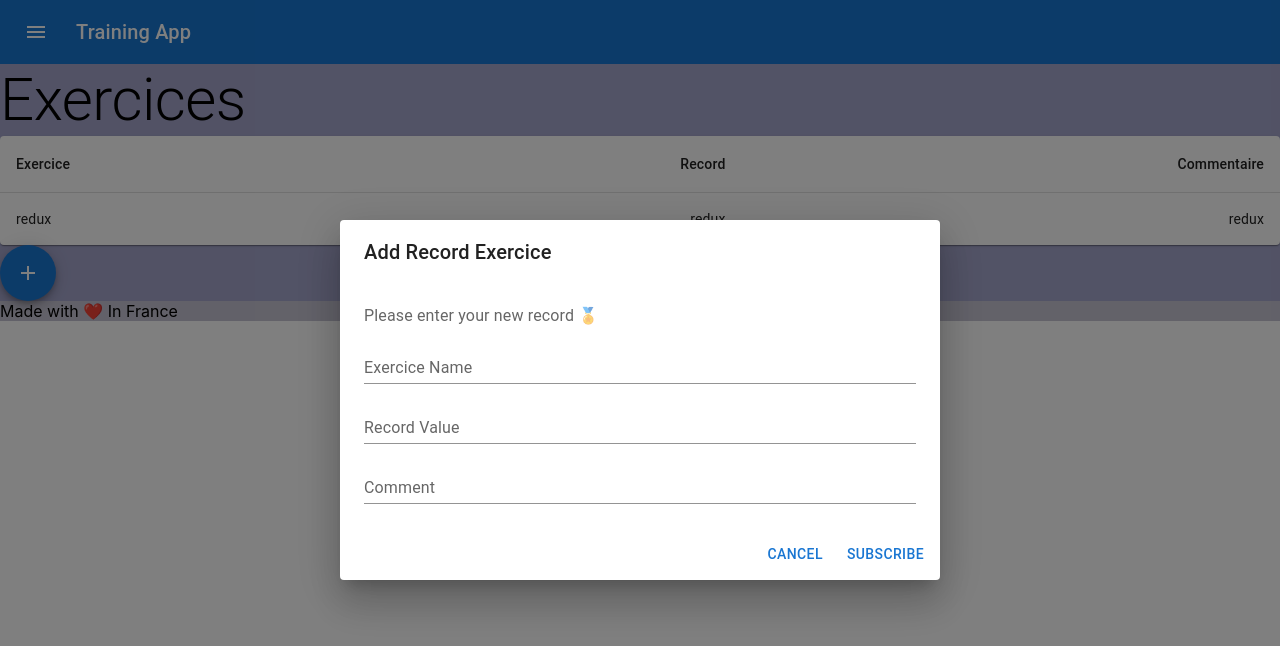
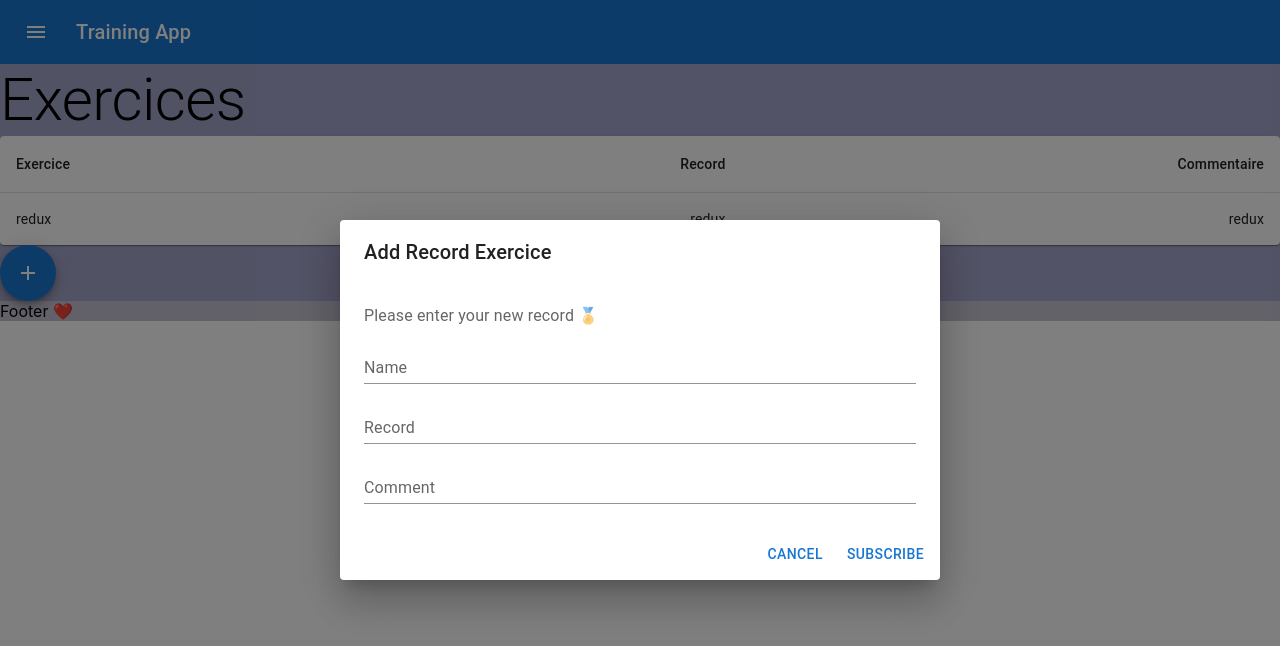
Before and after one commit to LucasVivas/training-app, a React (Create React App) app: page / in a window 1280 px wide. Both pictures are taken after a click on the button 28 px from the left and 273 px from the top of the page. Shown: the top 646 px of the page. Built offline with nearby package versions, Linux system fonts and the light colour scheme.

Commit message:
finish form

```diff
--- a/src/components/base/AddExerciceForm/AddExerciceForm.jsx
+++ b/src/components/base/AddExerciceForm/AddExerciceForm.jsx
@@ -1,13 +1,13 @@
 import React from 'react';
 import Proptypes from 'prop-types';
 import Button from '@mui/material/Button';
-import TextField from '@mui/material/TextField';
 import Dialog from '@mui/material/Dialog';
 import DialogActions from '@mui/material/DialogActions';
 import DialogContent from '@mui/material/DialogContent';
 import DialogContentText from '@mui/material/DialogContentText';
 import DialogTitle from '@mui/material/DialogTitle';
 import { useForm } from 'react-hook-form';
+import InputTextField from './InputTextField';
 
 /* eslint-disable react/jsx-props-no-spreading */
 function AddExerciceForm({ open, handleClose, onClose }) {
@@ -22,11 +22,11 @@ function AddExerciceForm({ open, handleClose, onClose }) {
     record: 'added',
     comment: 'added'
   };
-
   return (
     <Dialog
       open={open}
       onClose={(event, reason) => {
+        // TODO: test it
         // eslint-disable-next-line
         console.log(event, reason);
         onClose(exerciceToAdd);
@@ -42,38 +42,24 @@ function AddExerciceForm({ open, handleClose, onClose }) {
         <DialogContent>
           <DialogContentText>Please enter your new record 🏅</DialogContentText>
 
-          <TextField
-            autoFocus
-            margin="dense"
+          <InputTextField
             id="name"
-            label="Exercice Name"
-            type="text"
-            fullWidth
-            variant="standard"
-            {...register('name', { required: true })}
+            label="Name"
+            register={register('name', { required: true })}
           />
-          {errors.name && <p>Exercice name is required.</p>}
+          {errors.name && <p>The name value is required.</p>}
 
-          <TextField
-            autoFocus
-            margin="dense"
+          <InputTextField
             id="record"
-            label="Record Value"
-            type="text"
-            fullWidth
-            variant="standard"
-            {...register('record', { required: true })}
+            label="Record"
+            register={register('record', { required: true })}
           />
           {errors.record && <p>The record value is required.</p>}
-          <TextField
-            autoFocus
-            margin="dense"
+
+          <InputTextField
             id="comment"
             label="Comment"
-            type="text"
-            fullWidth
-            variant="standard"
-            {...register('comment')}
+            register={register('comment')}
           />
         </DialogContent>
         <DialogActions>
--- /dev/null
+++ b/src/components/base/AddExerciceForm/InputTextField.jsx
@@ -0,0 +1,34 @@
+import React from 'react';
+import Proptypes from 'prop-types';
+import TextField from '@mui/material/TextField';
+
+/* eslint-disable react/jsx-props-no-spreading */
+function InputTextField({ id, label, register }) {
+  return (
+    <TextField
+      autoFocus
+      margin="dense"
+      id={id}
+      label={label}
+      type="text"
+      fullWidth
+      variant="standard"
+      {...register}
+    />
+  );
+}
+
+InputTextField.propTypes = {
+  id: Proptypes.string,
+  label: Proptypes.string,
+  // eslint-disable-next-line react/forbid-prop-types
+  register: Proptypes.object
+};
+
+InputTextField.defaultProps = {
+  id: '',
+  label: '',
+  register: null
+};
+
+export default InputTextField;
--- a/src/components/base/BaseFooter/BaseFooter.jsx
+++ b/src/components/base/BaseFooter/BaseFooter.jsx
@@ -4,7 +4,7 @@ import './BaseFooter.css';
 function BaseFooter() {
   return (
     <div className="BaseFooter" data-testid="BaseFooter">
-      Made with ❤️ In France
+      Footer ❤️
     </div>
   );
 }
```
